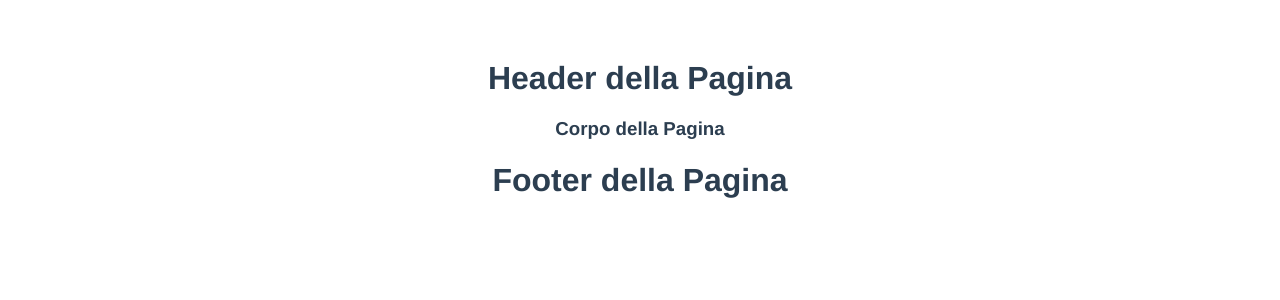
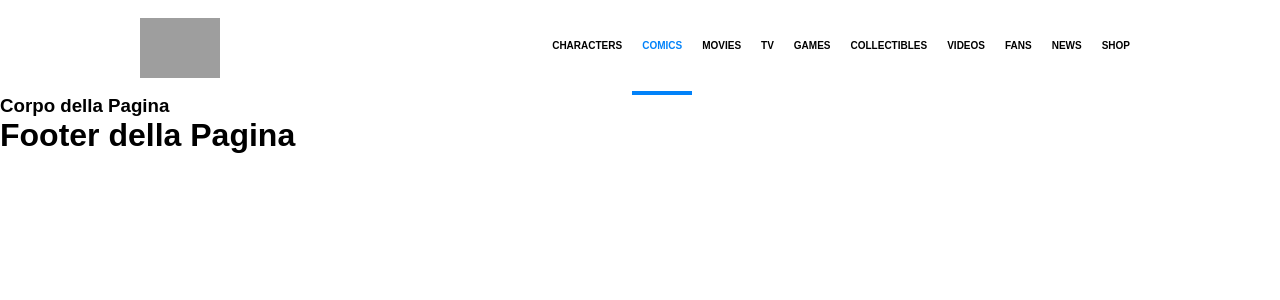
Before and after one commit to Bice93/vue-dc-comics, a Vue app: page / in a window 1280 px wide. Shown: the top 300 px of the page. Built offline with nearby package versions, Linux system fonts and the light colour scheme; grey boxes are pictures that could not be loaded.

Commit message:
Header Style

```diff
--- a/src/App.vue
+++ b/src/App.vue
@@ -26,12 +26,7 @@ export default {
 </script>
 
 <style lang="scss">
-#app {
-  font-family: Avenir, Helvetica, Arial, sans-serif;
-  -webkit-font-smoothing: antialiased;
-  -moz-osx-font-smoothing: grayscale;
-  text-align: center;
-  color: #2c3e50;
-  margin-top: 60px;
-}
+@import "./styles/general.scss";
+
+
 </style>
--- a/src/components/Header.vue
+++ b/src/components/Header.vue
@@ -1,15 +1,59 @@
 <template>
   <header>
-        <h1>Header della Pagina</h1>
+    <div class="container">
+      <img src="../assets/images/dc-logo.png" alt="" />
+      <nav>
+        <ul>
+          <li>Characters</li>
+          <li class="activeElement">Comics</li>
+          <li>Movies</li>
+          <li>Tv</li>
+          <li>Games</li>
+          <li>Collectibles</li>
+          <li>Videos</li>
+          <li>Fans</li>
+          <li>News</li>
+          <li>Shop</li>
+        </ul>
+      </nav>
+    </div>
   </header>
 </template>
 
 <script>
-export default {
-
-}
+export default {};
 </script>
 
-<style>
+<style scoped lang="scss">
+@import "../styles/variables.scss";
 
+header {
+  .container {
+    width: 1000px;
+    margin: 0 auto;
+    display: flex;
+    justify-content: space-between;
+    align-items: center;
+  }
+}
+
+img {
+  height: 60px;
+}
+
+ul {
+  list-style: none;
+  li {
+    font-size: 10px;
+    font-weight: bold;
+    display: inline-block;
+    padding: 40px 10px;
+    text-transform: uppercase;
+
+    &.activeElement{
+        color: $colorActive;
+        border-bottom: 4px solid $colorActive;
+    }
+  }
+}
 </style>
--- /dev/null
+++ b/src/styles/general.scss
@@ -0,0 +1,9 @@
+*{
+    margin: 0;
+    padding: 0;
+    box-sizing: border-box;
+}
+
+body{
+    font-family:Arial, Helvetica, sans-serif;
+}
--- a/src/styles/variables.scss
+++ b/src/styles/variables.scss
@@ -0,0 +1,5 @@
+// Colori
+$bgFooterLight: #303030;
+$colorActive: #0282f9;
+$colorNav: #4c4646;
+$colorFooter: #959595;
```
